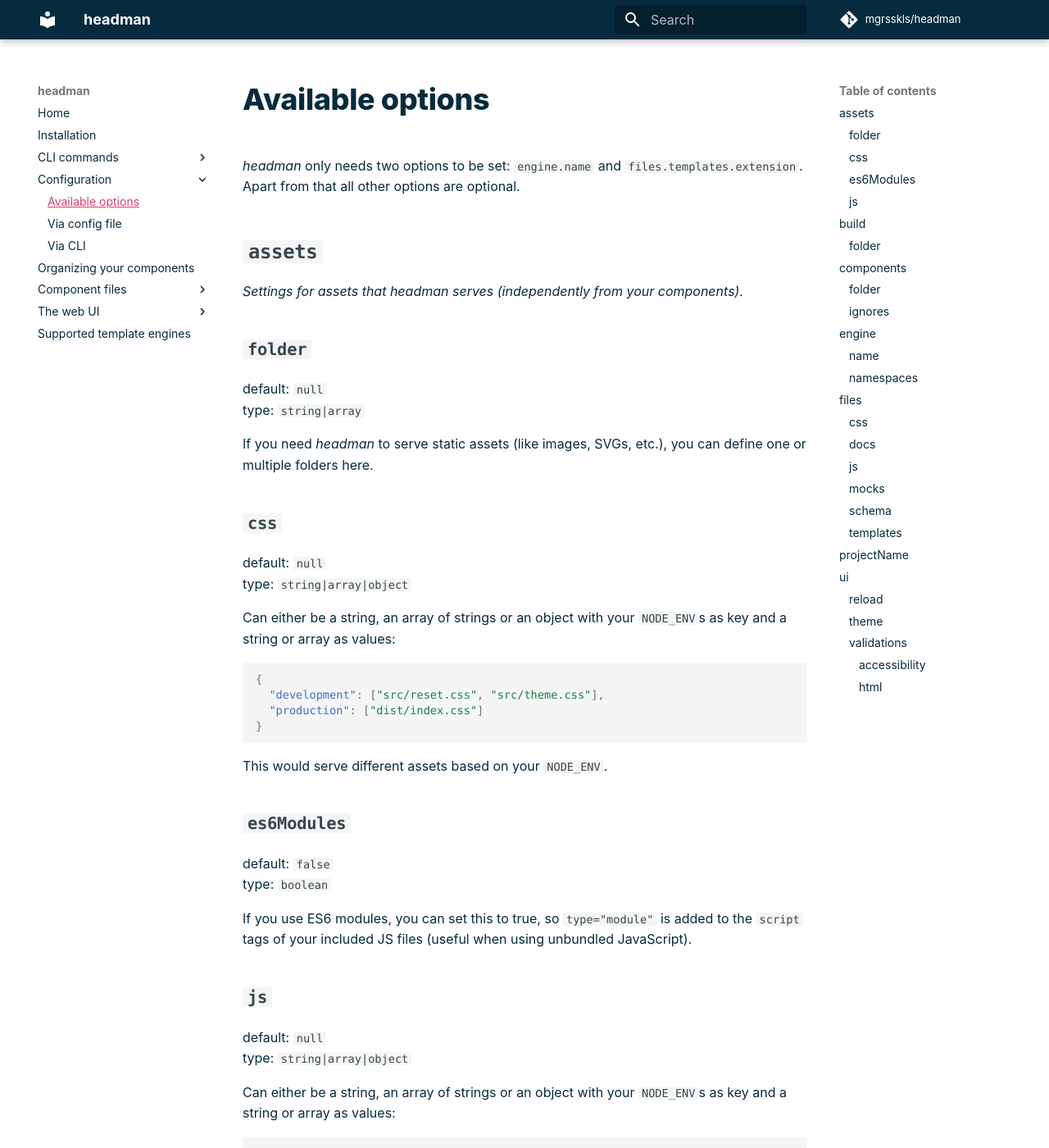
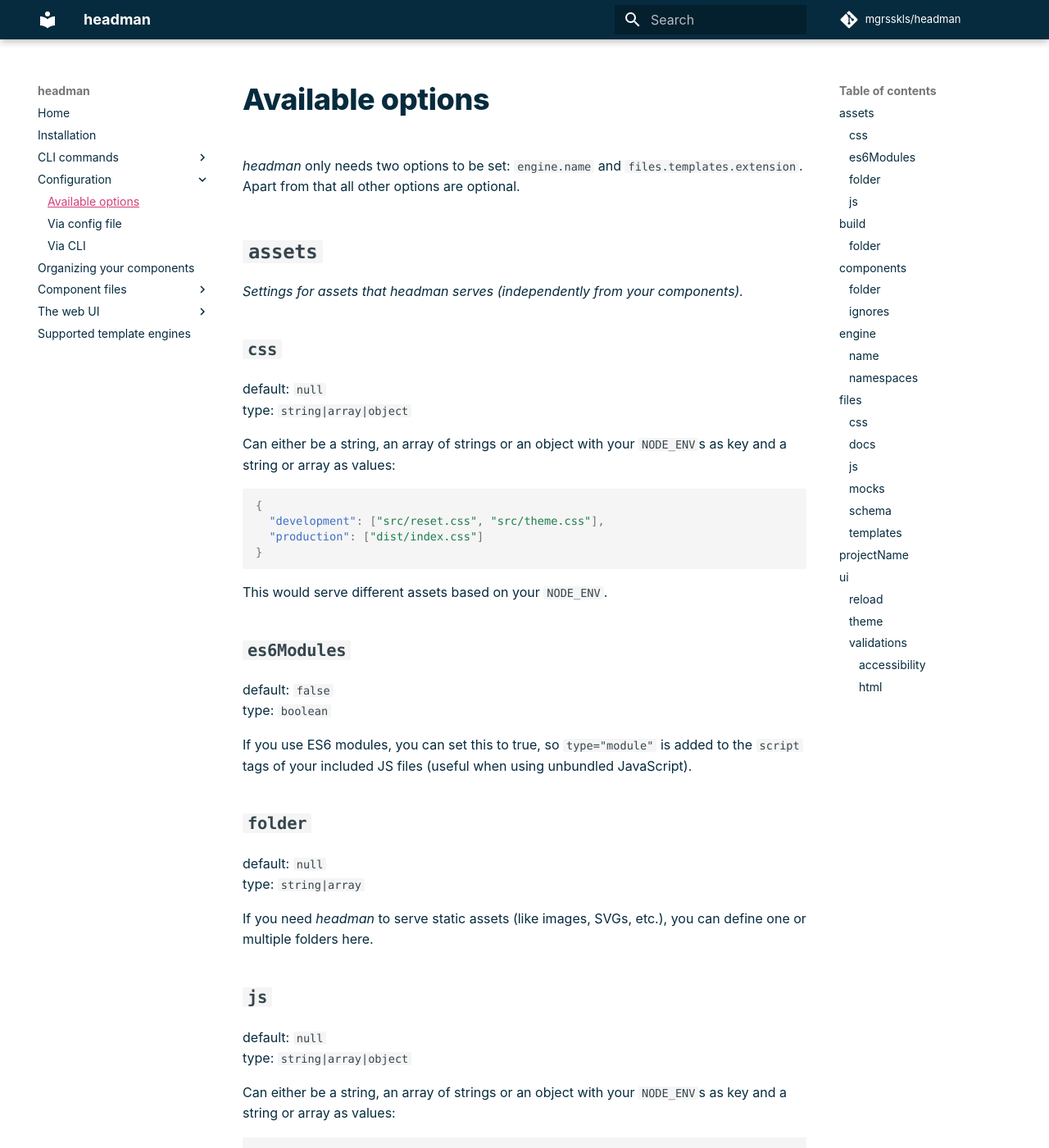
Before and after one commit to miyagi-dev/miyagi, an MkDocs documentation site: the page built from docs/configuration/options.md, in a window 1280 px wide and 1400 px high. Shown: the whole window at 82% size. Built offline with MkDocs 1.6.1 and Material for MkDocs 9.7.7, drawn with Linux system fonts in a browser that asks for light colours; comment, search, counter and statistics services are not loaded; part of the change alters nothing that is shown.

```diff
--- a/docs/configuration/options.md
+++ b/docs/configuration/options.md
@@ -4,13 +4,6 @@ Apart from that all other options are optional.
 ## `assets`
 
 _Settings for assets that headman serves (independently from your components)._
-
-### `folder`
-
-default: `null`<br>
-type: `string|array`
-
-If you need _headman_ to serve static assets (like images, SVGs, etc.), you can define one or multiple folders here.
 
 ### `css`
 
@@ -34,6 +27,13 @@ default: `false`<br>
 type: `boolean`
 
 If you use ES6 modules, you can set this to true, so `type="module"` is added to the `script` tags of your included JS files (useful when using unbundled JavaScript).
+
+### `folder`
+
+default: `null`<br>
+type: `string|array`
+
+If you need _headman_ to serve static assets (like images, SVGs, etc.), you can define one or multiple folders here.
 
 ### `js`
 
```
